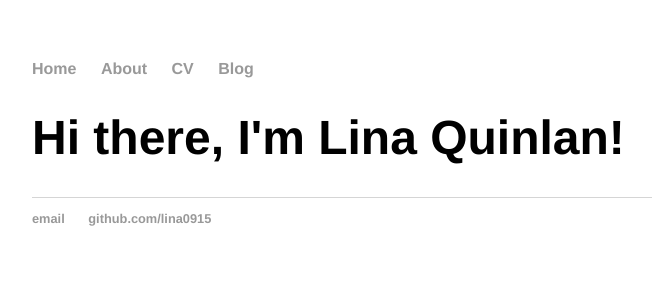
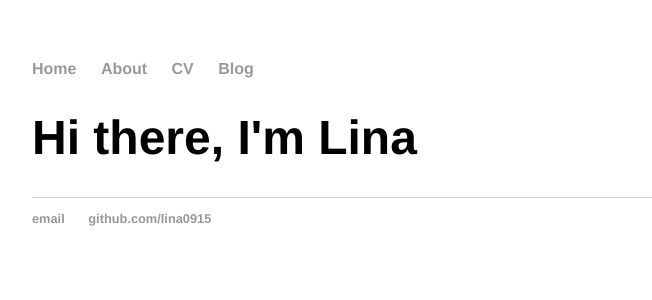
Before and after one commit to lina0915/lina0915.github.io, a Jekyll site: the page built from index.html, in a window 1280 px wide. Shown: the top 300 px of the page, without its empty margins (160-812 px from the left). Built offline with Jekyll 4.4.1, drawn with Linux system fonts in a browser that asks for light colours.

Commit message:
Update index.html

```diff
--- a/index.html
+++ b/index.html
@@ -3,6 +3,6 @@ layout: default
 title: Lina
 ---
 <div class="blurb">
-	<h1>Hi there, I'm Lina Quinlan!</h1>
+	<h1>Hi there, I'm Lina </h1>
 
 </div><!-- /.blurb -->
```
